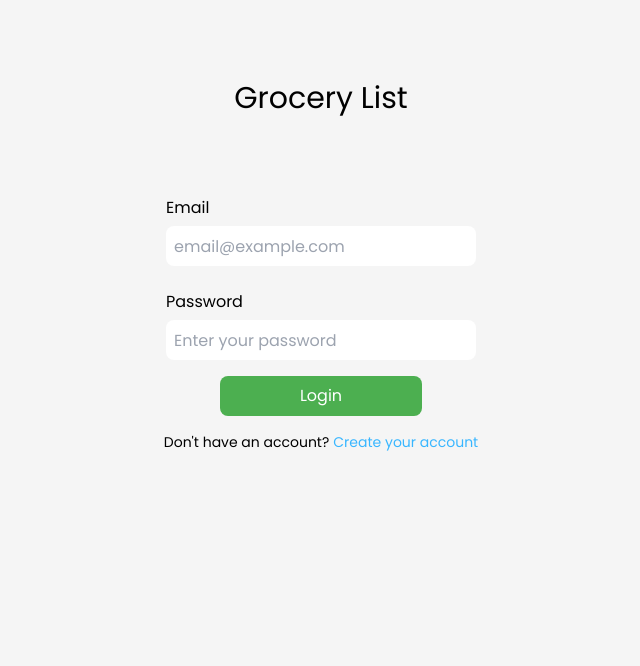
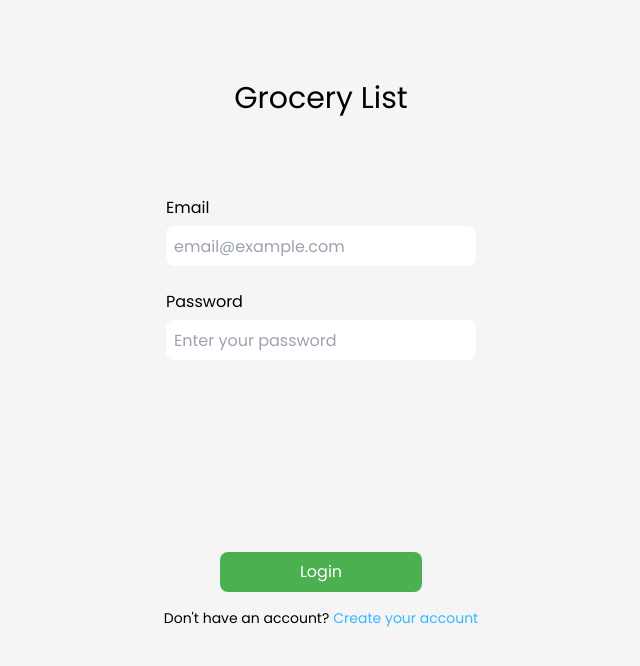
Before and after one commit to coffeeAndCodeDuo/grocery-list-app, a React (Vite) app in the folder front-end/grocerylist_frontend/: page /login in a window 1280 px wide. Shown: the top 666 px of the page, without its empty margins (319-959 px from the left). Built offline with nearby package versions, Linux system fonts and the light colour scheme.

Commit message:
add margin in login page

```diff
--- a/front-end/grocerylist_frontend/src/components/forms/UserForm.jsx
+++ b/front-end/grocerylist_frontend/src/components/forms/UserForm.jsx
@@ -137,7 +137,7 @@ export default function UserForm({type}){
                 )}
             </div>*/}
 
-            <div className="flex justify-center mb-4 gap-1.5">
+            <div className="flex justify-center mt-48 mb-4 gap-1.5">
                 <button
                     className={
                         type === "login"
```
